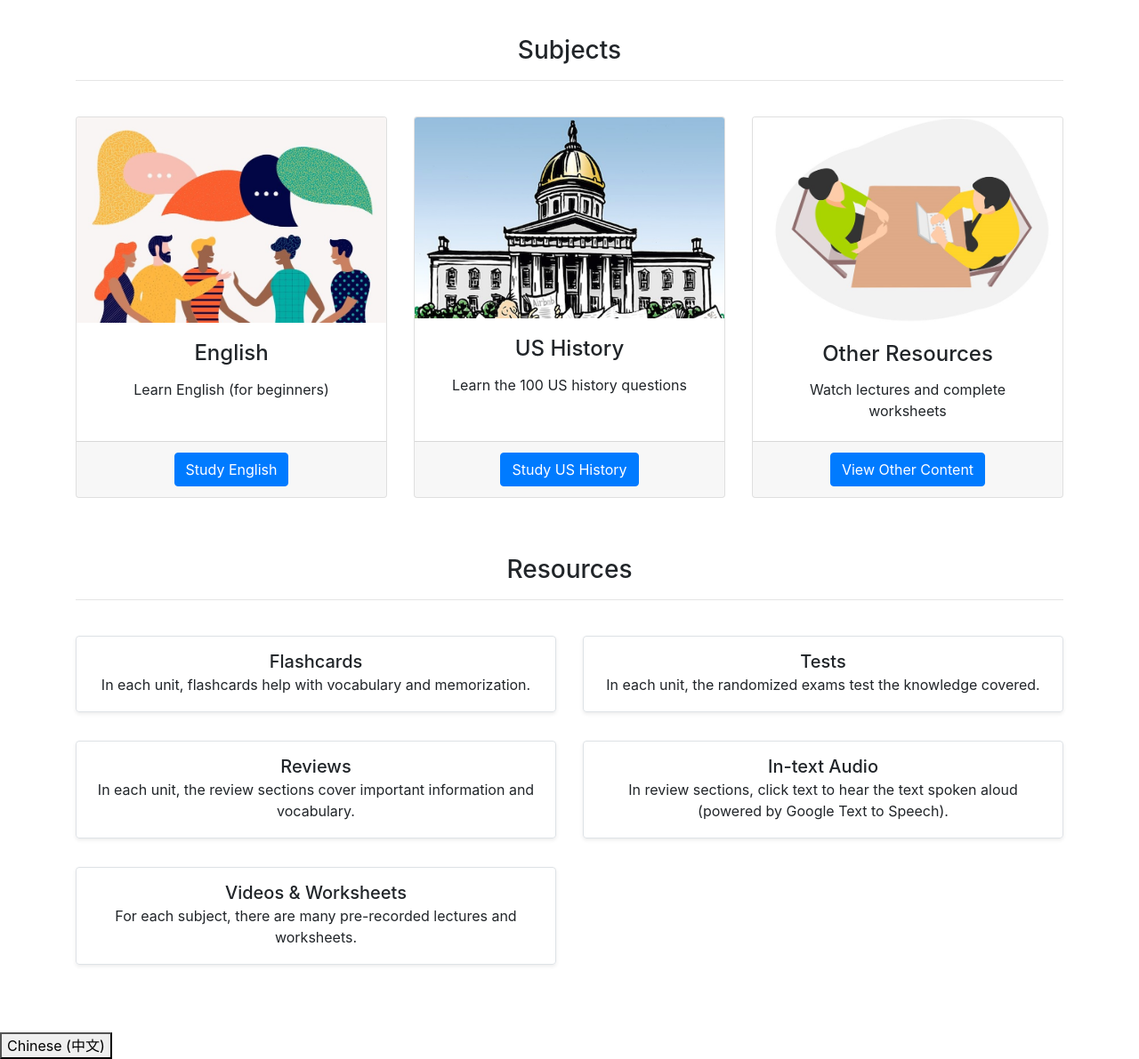
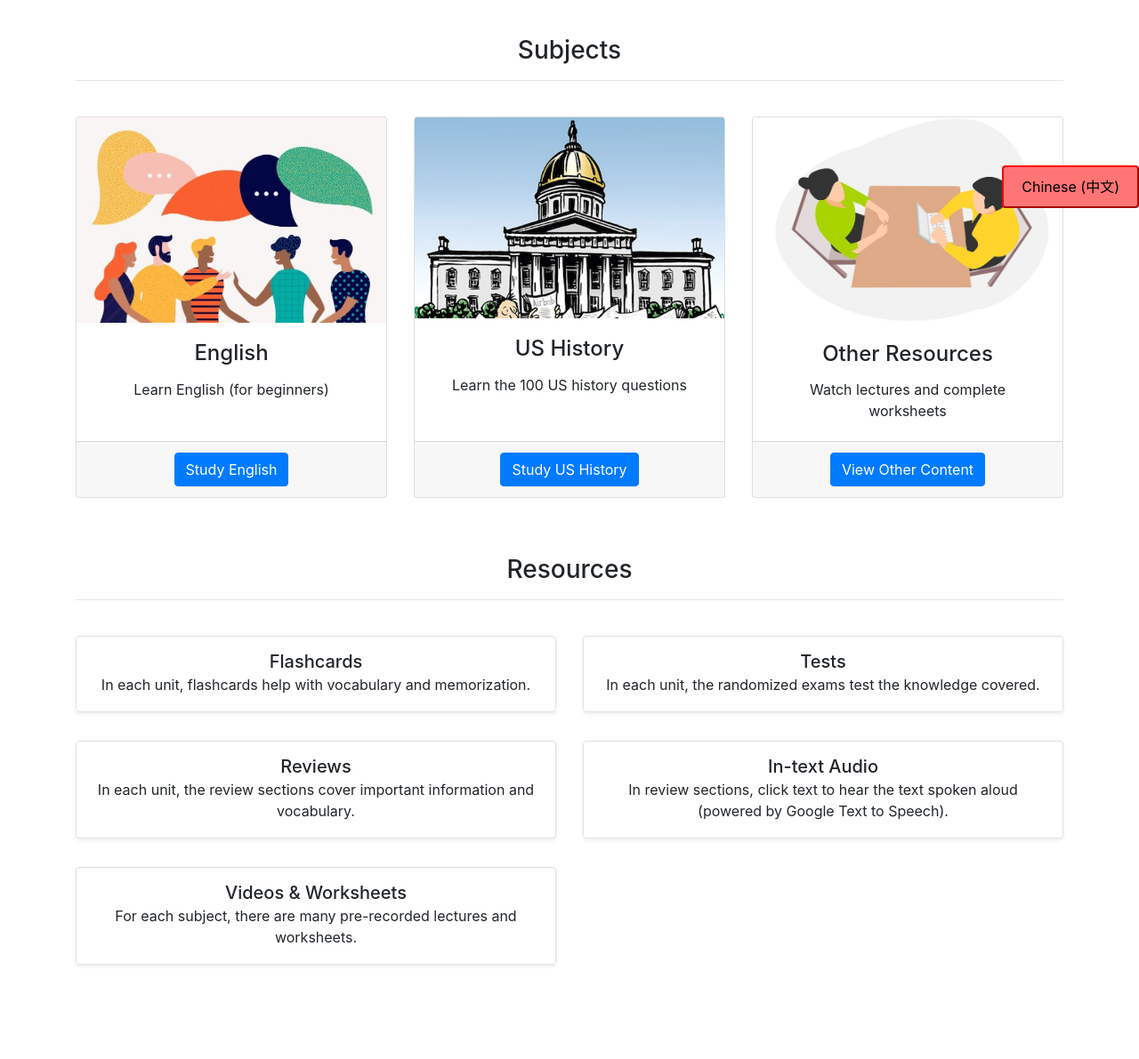
Before and after one commit to BloonCorps/ccit_resources, a PHP site: page / in a window 1280 px wide. Shown: the part 570-1761 px from the top of the page at 89% size. After the commit the page ends 1656 px from the top, so only its background shows below. Run offline with PHP 8.4, Linux system fonts and the light colour scheme.

Commit message:
first translated page

```diff
--- a/css/custom.css
+++ b/css/custom.css
@@ -321,3 +321,17 @@ ul,ol {
 .pdf-container {
   margin-top: 20px;
 }
+
+.ch {
+  background-color : #ff7575 !important;
+  color: black;
+  padding: 10px 20px;
+  border-radius: 4px;
+  border-color: #ff0000 !important;
+}
+
+#mybutton {
+	position:fixed;
+	bottom: -4px;
+	right: 0px;
+}
--- a/nav.js
+++ b/nav.js
@@ -1,3 +1,6 @@
+// This scripty really writes things literally onto the page...
+// Is this even needed? I don't know...
+
 document.write('<nav class="navbar fixed-top navbar-expand-lg navbar-dark fixed-top" style="background-color: #1d2ade;">
     <div class="container">
       <a class="navbar-brand" href="index.html">PBHA Chinatown Citizenship</a>
```
Also changed, not shown: css/app.css (+14 -0 lines).
